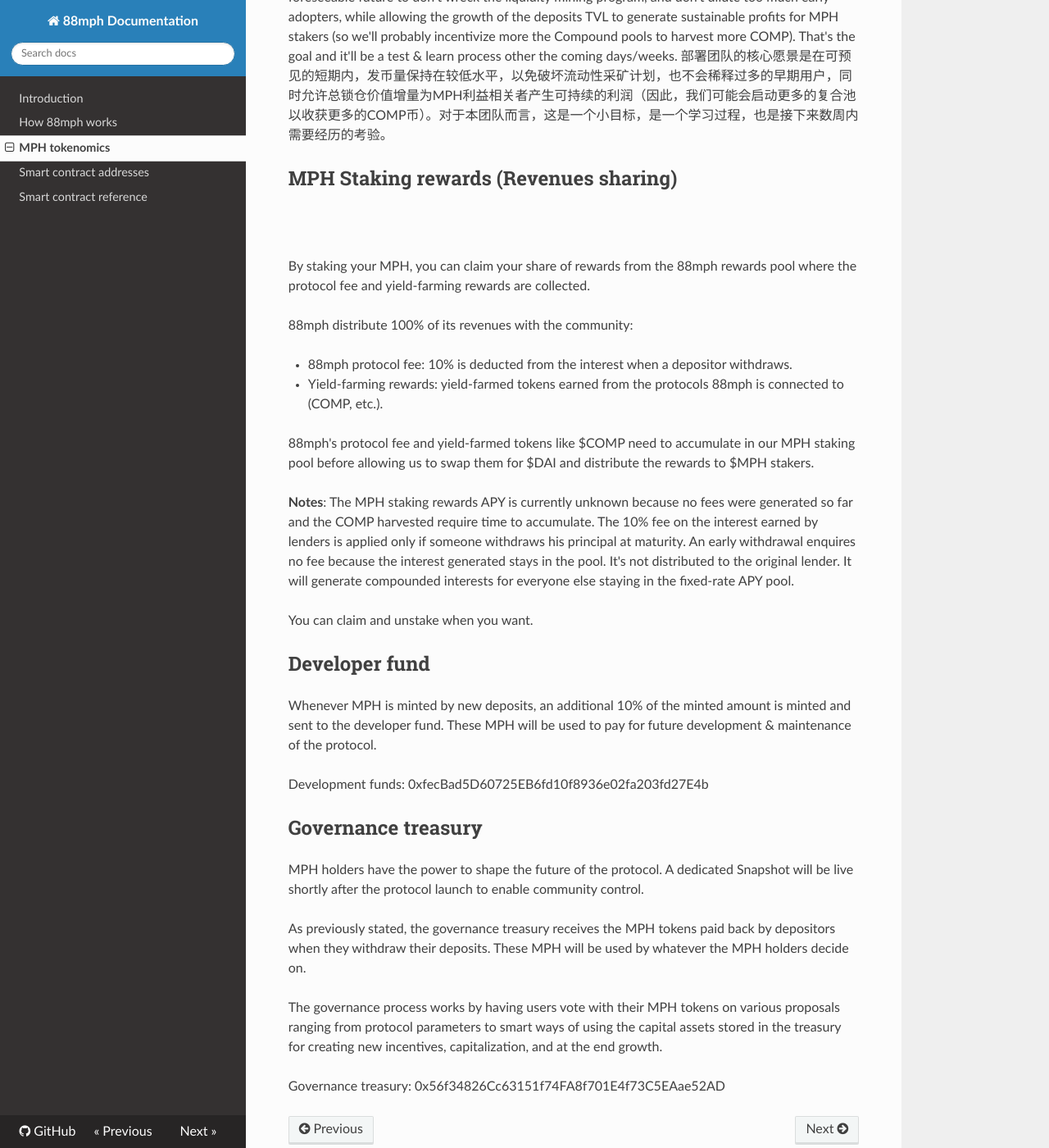
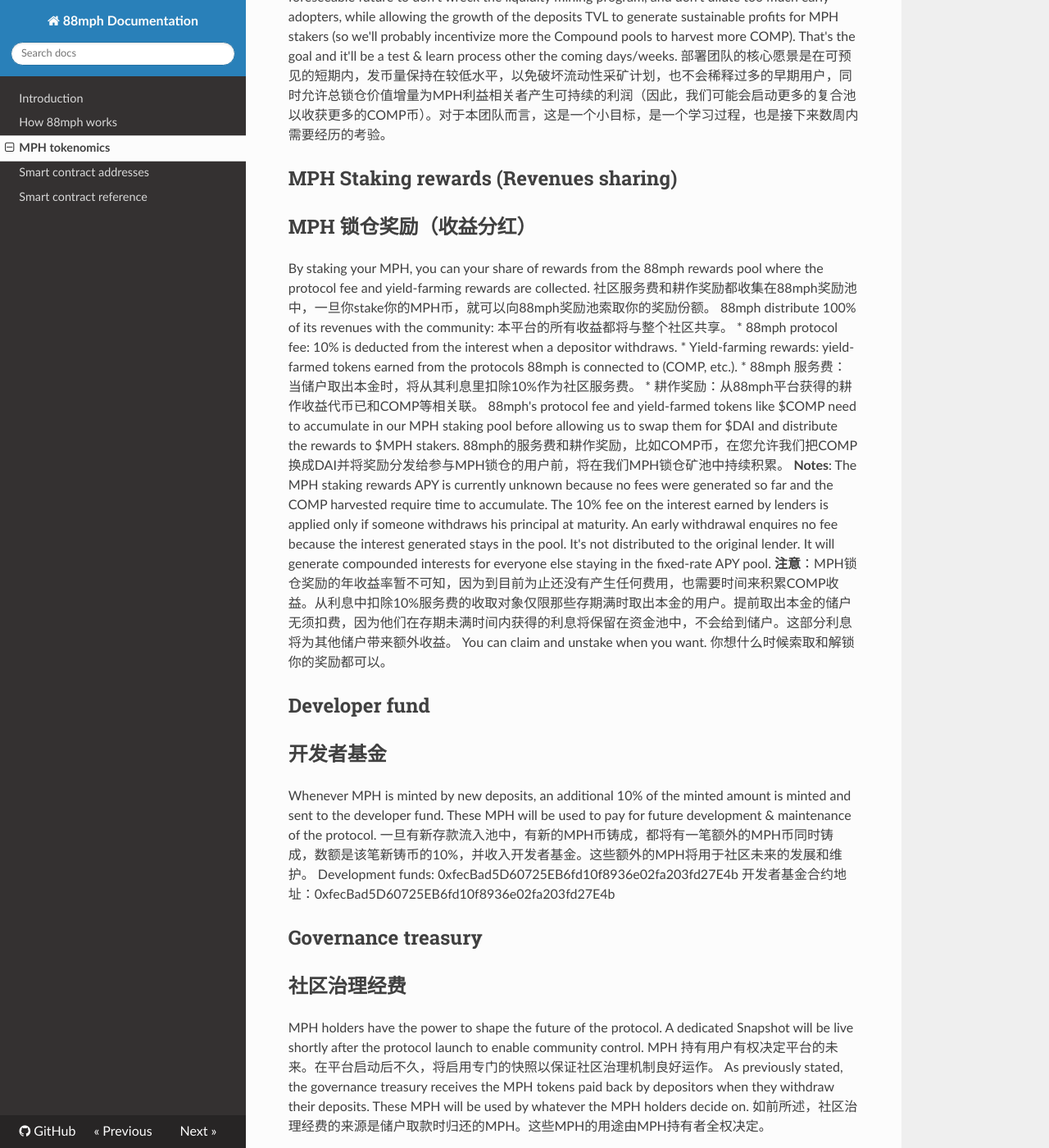
Before and after one commit to 88mphapp/docs, an MkDocs documentation site: the page built from docs/mph.md, in a window 1280 px wide and 1400 px high, scrolled down 2605 px. Shown: the whole window at 82% size. Built offline with MkDocs 1.6.1, drawn with Linux system fonts in a browser that asks for light colours; nearby versions of some CDN libraries; formulas are drawn with MathJax 3; some of the changed text lies outside the part shown.

Commit message:
Update mph.md

```diff
--- a/docs/mph.md
+++ b/docs/mph.md
@@ -46,32 +46,35 @@
 部署团队的核心愿景是在可预见的短期内，发币量保持在较低水平，以免破坏流动性采矿计划，也不会稀释过多的早期用户，同时允许总锁仓价值增量为MPH利益相关者产生可持续的利润（因此，我们可能会启动更多的复合池以收获更多的COMP币）。对于本团队而言，这是一个小目标，是一个学习过程，也是接下来数周内需要经历的考验。
 
 ## MPH Staking rewards (Revenues sharing)
-##
-By staking your MPH, you can claim your share of rewards from the 88mph rewards pool where the protocol fee and yield-farming rewards are collected.
-
+## MPH 锁仓奖励（收益分红）
+By staking your MPH, you can your share of rewards from the 88mph rewards pool where the protocol fee and yield-farming rewards are collected.
+社区服务费和耕作奖励都收集在88mph奖励池中，一旦你stake你的MPH币，就可以向88mph奖励池索取你的奖励份额。
 88mph distribute 100% of its revenues with the community:
-
+本平台的所有收益都将与整个社区共享。
 * 88mph protocol fee: 10% is deducted from the interest when a depositor withdraws.
 * Yield-farming rewards: yield-farmed tokens earned from the protocols 88mph is connected to (COMP, etc.).
-
+* 88mph 服务费：当储户取出本金时，将从其利息里扣除10%作为社区服务费。
+* 耕作奖励：从88mph平台获得的耕作收益代币已和COMP等相关联。
 88mph's protocol fee and yield-farmed tokens like $COMP need to accumulate in our MPH staking pool before allowing us to swap them for $DAI and distribute the rewards to $MPH stakers.
-
+88mph的服务费和耕作奖励，比如COMP币，在您允许我们把COMP换成DAI并将奖励分发给参与MPH锁仓的用户前，将在我们MPH锁仓矿池中持续积累。
 **Notes**: The MPH staking rewards APY is currently unknown because no fees were generated so far and the COMP harvested require time to accumulate. The 10% fee on the interest earned by lenders is applied only if someone withdraws his principal at maturity. An early withdrawal enquires no fee because the interest generated stays in the pool. It's not distributed to the original lender. It will generate compounded interests for everyone else staying in the fixed-rate APY pool.
-
+**注意**：MPH锁仓奖励的年收益率暂不可知，因为到目前为止还没有产生任何费用，也需要时间来积累COMP收益。从利息中扣除10%服务费的收取对象仅限那些存期满时取出本金的用户。提前取出本金的储户无须扣费，因为他们在存期未满时间内获得的利息将保留在资金池中，不会给到储户。这部分利息将为其他储户带来额外收益。
 You can claim and unstake when you want.
-
+你想什么时候索取和解锁你的奖励都可以。
 ## Developer fund
-
+## 开发者基金
 Whenever MPH is minted by new deposits, an additional 10% of the minted amount is minted and sent to the developer fund. These MPH will be used to pay for future development & maintenance of the protocol.
-
+一旦有新存款流入池中，有新的MPH币铸成，都将有一笔额外的MPH币同时铸成，数额是该笔新铸币的10%，并收入开发者基金。这些额外的MPH将用于社区未来的发展和维护。
 Development funds: 0xfecBad5D60725EB6fd10f8936e02fa203fd27E4b
-
+开发者基金合约地址：0xfecBad5D60725EB6fd10f8936e02fa203fd27E4b
 ## Governance treasury
+## 社区治理经费
 MPH holders have the power to shape the future of the protocol. A dedicated Snapshot will be live shortly after the protocol launch to enable community control.
-
+MPH 持有用户有权决定平台的未来。在平台启动后不久，将启用专门的快照以保证社区治理机制良好运作。
 As previously stated, the governance treasury receives the MPH tokens paid back by depositors when they withdraw their deposits. These MPH will be used by whatever the MPH holders decide on.
-
+如前所述，社区治理经费的来源是储户取款时归还的MPH。这些MPH的用途由MPH持有者全权决定。
 
 The governance process works by having users vote with their MPH tokens on various proposals ranging from protocol parameters to smart ways of using the capital assets stored in the treasury for creating new incentives, capitalization, and at the end growth.
-
+社区治理的运作机制是，用户使用他们的MPH币对不同议案进行投票，议案内容多样，包括各项平台参数，如何使用社区治理经费（开创新的激励机制，资本化，最终增长）等等。
 Governance treasury: 0x56f34826Cc63151f74FA8f701E4f73C5EAae52AD
+社区治理经费合约地址：0x56f34826Cc63151f74FA8f701E4f73C5EAae52AD
```
